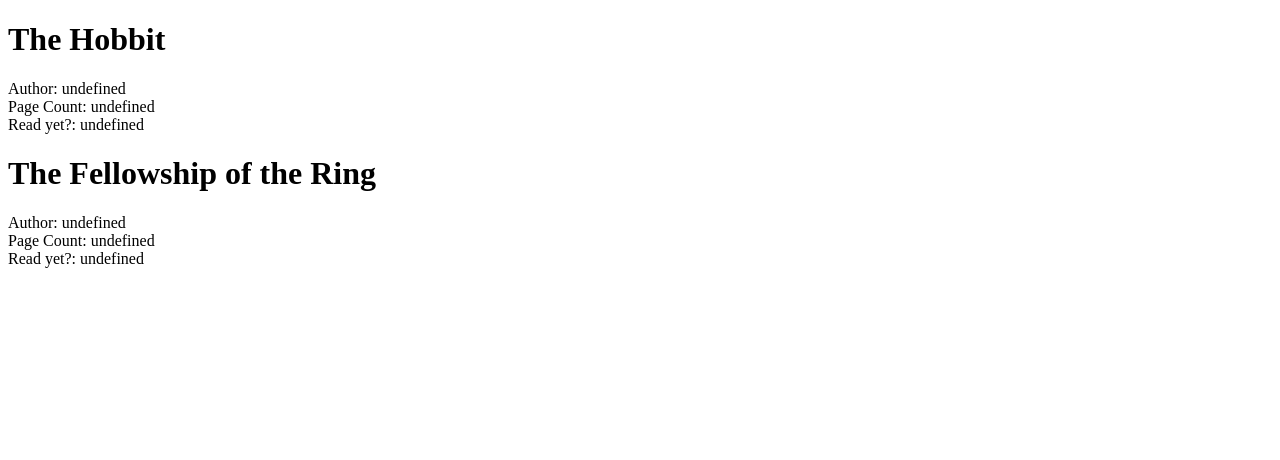
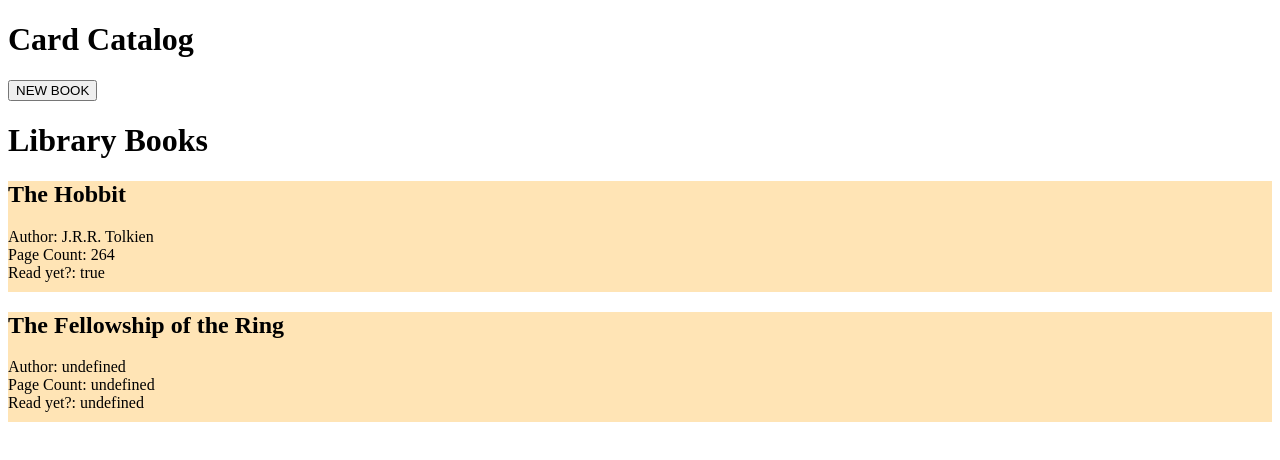
Before and after one commit to HarryCoburn/odin-library, a plain HTML site: page index.html in a window 1280 px wide. Drawn offline with Linux system fonts and the light colour scheme.

Commit message:
improved CSS. Starting button logic

```diff
--- a/index.html
+++ b/index.html
@@ -5,6 +5,11 @@
         <link href="./library.css" rel="stylesheet">
     </head>
     <body>
+        <h1>Card Catalog</h1>
+        <div id="addBook">
+            <button>NEW BOOK</button>
+        </div>
+        <h1>Library Books</h1>
     </body>
     <script src="./library.js"></script>
 </html>
--- a/library.css
+++ b/library.css
@@ -0,0 +1,7 @@
+.bookEntry {
+    background-color: moccasin;
+}
+
+.bookDetails {
+    padding-bottom: 10px;
+}
--- a/library.js
+++ b/library.js
@@ -1,6 +1,6 @@
 let myLibrary = [
-    {title: 'The Hobbit'},
-    {title: 'The Fellowship of the Ring'}
+    { title: 'The Hobbit', author: "J.R.R. Tolkien", pageCount: 264, readYet: true },
+    { title: 'The Fellowship of the Ring' }
 ];
 
 function Book(title, author, pageCount, readYet) {
@@ -8,8 +8,8 @@
     this.author = author
     this.pageCount = pageCount
     this.readYet = readYet
-    this.info = function() {
-        return `${title} by ${author}, ${pageCount} pages, ${readYet?"already read":"not read yet"}`
+    this.info = function () {
+        return `${title} by ${author}, ${pageCount} pages, ${readYet ? "already read" : "not read yet"}`
     }
 }
 
@@ -26,8 +26,10 @@
     let body = document.querySelector('body');
     myLibrary.forEach(book => {
         let newBook = document.createElement('div');
+        newBook.classList.add("bookEntry");
         let bookDetails = document.createElement('div');
-        let title = document.createElement('h1');
+        bookDetails.classList.add("bookDetails");
+        let title = document.createElement('h2');
 
         title.textContent = book.title;
         bookDetails.innerHTML = `
```
